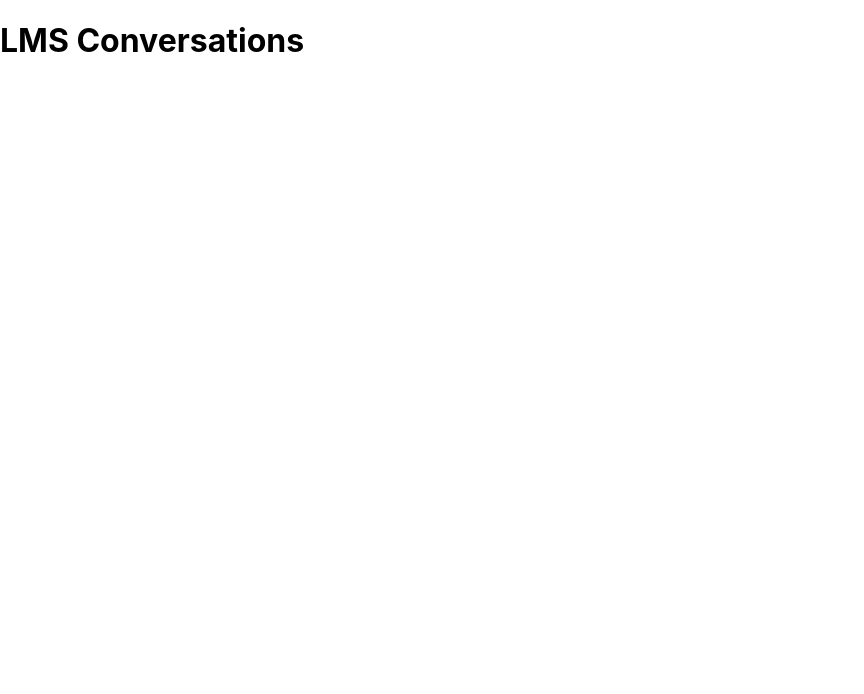
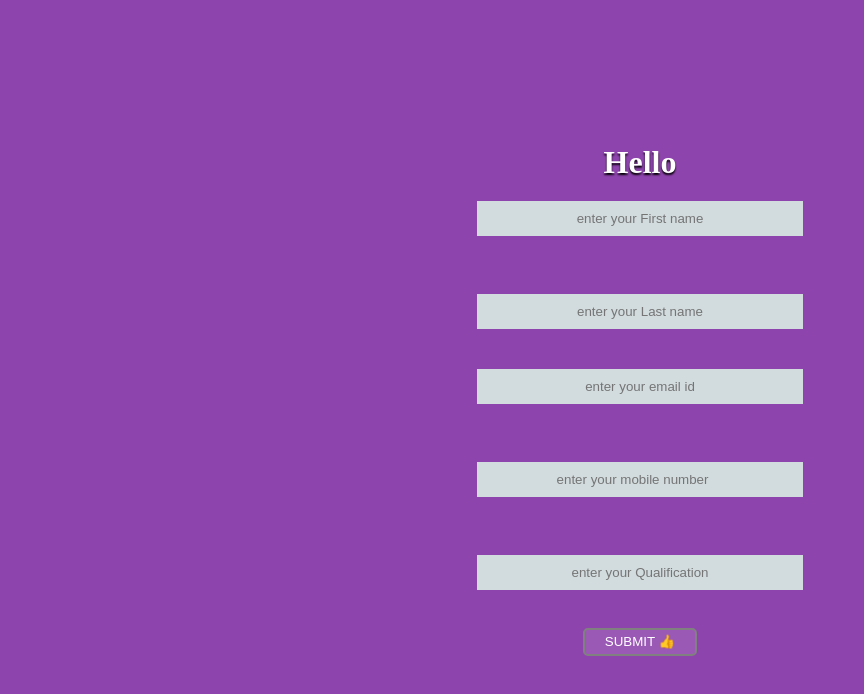
Before and after one commit to Ignitus/lms-conversations, a React (Create React App) app: page / in a window 1280 px wide. Shown: the top 694 px of the page, without its empty margins (0-864 px from the left). Built offline with nearby package versions, Linux system fonts and the light colour scheme.

Commit message:
Built simple sign up/login pages and integrated them with database

```diff
--- /dev/null
+++ b/src/App.css
@@ -0,0 +1,38 @@
+.App {
+    text-align: center;
+  }
+
+  .App-logo {
+    height: 40vmin;
+    pointer-events: none;
+  }
+
+  @media (prefers-reduced-motion: no-preference) {
+    .App-logo {
+      animation: App-logo-spin infinite 20s linear;
+    }
+  }
+
+  .App-header {
+    background-color: #282c34;
+    min-height: 100vh;
+    display: flex;
+    flex-direction: column;
+    align-items: center;
+    justify-content: center;
+    font-size: calc(10px + 2vmin);
+    color: white;
+  }
+
+  .App-link {
+    color: #61dafb;
+  }
+
+  @keyframes App-logo-spin {
+    from {
+      transform: rotate(0deg);
+    }
+    to {
+      transform: rotate(360deg);
+    }
+  }
--- a/src/App.js
+++ b/src/App.js
@@ -1,9 +1,24 @@
 import React from 'react';
+import logo from './logo.svg';
+import './App.css';
 
-const App = () => {
+function App() {
   return (
-    <div>
-      <h1>LMS Conversations</h1>
+    <div className="App">
+      <header className="App-header">
+        <img src={logo} className="App-logo" alt="logo" />
+        <p>
+          Edit <code>src/App.js</code> and save to reload.
+        </p>
+        <a
+          className="App-link"
+          href="https://reactjs.org"
+          target="_blank"
+          rel="noopener noreferrer"
+        >
+          Learn React
+        </a>
+      </header>
     </div>
   );
 }
--- /dev/null
+++ b/src/App.jsx
@@ -0,0 +1,104 @@
+import React, { useState } from 'react';
+const App = () =>{
+const [fullName, setFullName] = useState({
+    fname : "",
+    lname : "",
+    email: "",
+    phone: "",
+    qua: "",
+});
+
+
+
+const inputEvent = (event) => {
+console.log(event.target.value);
+console.log(event.target.name);
+
+// const value = event.target.value;
+// const name = event.target.name;
+
+//OBJECT DESTRUCTION
+const {name, value} = event.target
+
+setFullName((preValue) =>{
+    console.log(preValue);
+    return{
+        ...preValue,
+        [name] : value,
+    }
+    // if(name == 'fName'){
+    //     return{
+    //         fname : value,
+    //         lname : preValue.lname,
+    //         email: preValue.email,
+    //         phone:preValue.phone,
+    //     };
+
+    // }else if(name == 'lName'){
+    //     return{
+    //         fname : preValue.fname,
+    //         lname : value,
+    //         email: preValue.email,
+    //         phone:preValue.phone,
+    //     };
+
+    // }
+    // else if(name == 'email'){
+    //     return{
+    //         fname : preValue.fname,
+    //         email: value,
+    //         lname : preValue.lname,
+    //         phone:preValue.phone,
+    //     };
+
+    // }
+    // else if(name == 'phone'){
+    //     return{
+    //         fname : preValue.fname,
+    //         lname : preValue.lname,
+    //         email: preValue.email,
+    //         phone:value,
+    //     };
+
+    // }
+});
+};
+const onSubmits = (event) =>{
+event.preventDefault();
+alert('Signed Up successfully');
+};
+
+
+
+return(
+<>
+    <div className="main_div">
+        <form onSubmit={onSubmits}>
+            <div>
+                <h1>Hello {fullName.fname} {fullName.lname}</h1>
+                <p>{fullName.email}</p>
+                <p>{fullName.phone}</p>
+                <p>{fullName.qua}</p>
+                <input type="text" placeholder="enter your First name" name='fname' onChange={inputEvent}
+                value={fullName.fname} autoComplete='off'/>
+                <br />
+                <input type="text" placeholder="enter your Last name" name='lname' onChange={inputEvent}
+                value={fullName.lname} autoComplete='off'/>
+                <input type="email" placeholder="enter your email id" name='email' onChange={inputEvent}
+                value={fullName.email} autoComplete='off'/>
+                <br />
+                <input type="number" placeholder="enter your mobile number" name='phone' onChange={inputEvent}
+                value={fullName.phone} autoComplete='off'/>
+                <br />
+                <input type="text" placeholder="enter your Qualification" name='qua' onChange={inputEvent}
+                value={fullName.qua} autoComplete='off'/>
+                <br />
+                <button type="submit" onClick={onSubmits}>Submit 👍</button>
+            </div>
+        </form>
+    </div>
+</>
+);
+};
+
+export default App;
--- a/src/Components/Login/Login.js
+++ b/src/Components/Login/Login.js
@@ -0,0 +1,5 @@
+import React from 'react';
+function Login() {
+   return;
+}
+export default Login;
--- a/src/index.css
+++ b/src/index.css
@@ -1,13 +1,41 @@
-body {
+*{
+  box-sizing: border-box;
+  padding: 0;
   margin: 0;
-  font-family: -apple-system, BlinkMacSystemFont, 'Segoe UI', 'Roboto', 'Oxygen',
-    'Ubuntu', 'Cantarell', 'Fira Sans', 'Droid Sans', 'Helvetica Neue',
-    sans-serif;
-  -webkit-font-smoothing: antialiased;
-  -moz-osx-font-smoothing: grayscale;
+  background-color: #d2dbdd;
+}
+div{
+  width: 100%;
+  height: 100vh;
+  background: #8e44ad;
+  display: flex;
+  flex-direction: column;
+  justify-content: center;
+  align-items: center;
 }
 
-code {
-  font-family: source-code-pro, Menlo, Monaco, Consolas, 'Courier New',
-    monospace;
+h1{
+  color: white;
+  background: transparent;
+  text-shadow: 0 2px 2px black;
 }
+input{
+  width: 150%;
+  padding: 10px 20px;
+  border: none;
+  outline: none;
+  margin : 20px 0;
+  text-align: center;
+}
+
+button{
+  line-height: 24px;
+  padding: 0 20px;
+  background: #9b59b6;
+  color: white;
+  border: 2px solid gray;
+  outline: none;
+  border-radius: 5px;
+  text-transform: uppercase;
+  cursor: pointer;
+}
--- a/src/index.js
+++ b/src/index.js
@@ -1,11 +1,11 @@
 import React from 'react';
 import ReactDOM from 'react-dom';
 import './index.css';
-import App from './App';
+import App from './App.jsx';
+
 
 ReactDOM.render(
-  <React.StrictMode>
-    <App />
-  </React.StrictMode>,
+  <App />,
+
   document.getElementById('root')
 );
```
Also changed, not shown: src/serviceWorker.js (added, +141 -0 lines), 1 other file (tests, documents, lock files or other folders).
